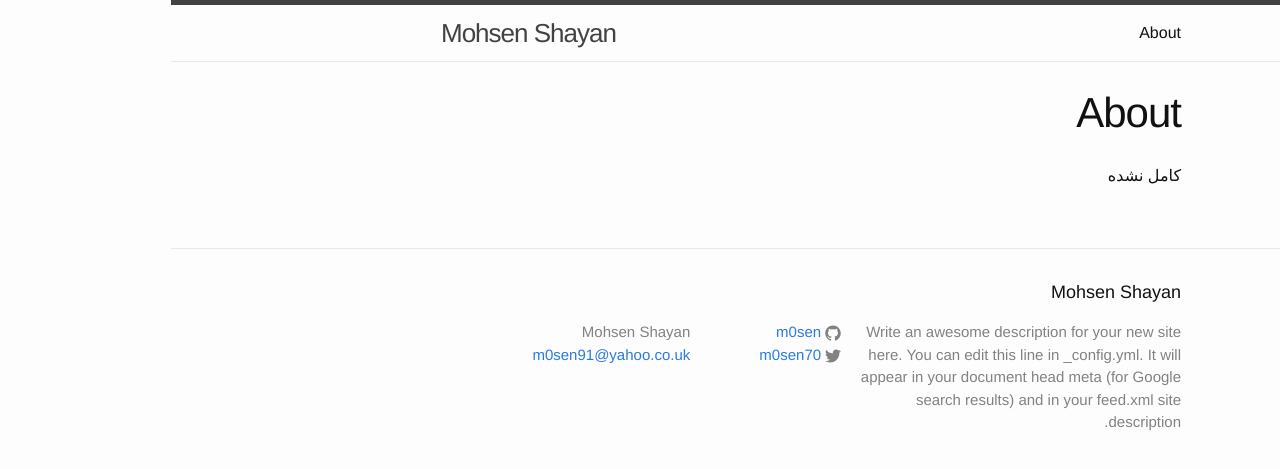
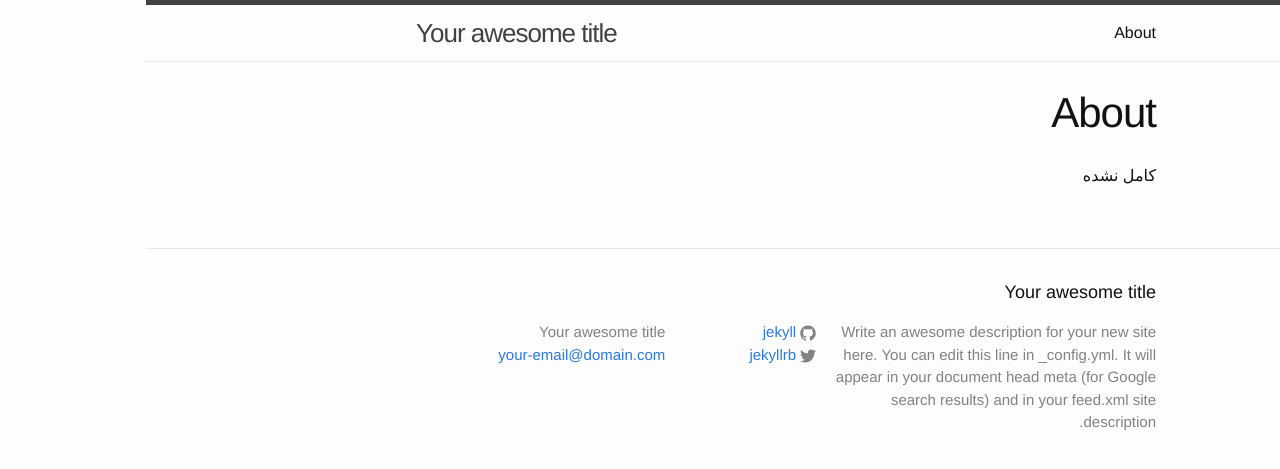
Before and after one commit to m0sen/m0sen.github.io, a Jekyll site: the page built from about.md, in a window 1280 px wide. Shown: the top 469 px of the page. Built offline with Jekyll 4.4.1, drawn with Linux system fonts in a browser that asks for light colours; a script that is not in the unit is left out.

Commit message:
Added files via upload

```diff
--- a/_config.yml
+++ b/_config.yml
@@ -1,22 +1,26 @@
-title: Mohsen Shayan
-email: m0sen91@yahoo.co.uk
+# Welcome to Jekyll!
+#
+# This config file is meant for settings that affect your whole blog, values
+# which you are expected to set up once and rarely need to edit after that.
+# For technical reasons, this file is *NOT* reloaded automatically when you use
+# 'jekyll serve'. If you change this file, please restart the server process.
+
+# Site settings
+title: Your awesome title
+email: your-email@domain.com
 description: > # this means to ignore newlines until "baseurl:"
   Write an awesome description for your new site here. You can edit this
   line in _config.yml. It will appear in your document head meta (for
   Google search results) and in your feed.xml site description.
 baseurl: "" # the subpath of your site, e.g. /blog
-url: "http://m0sen.github.io" # the base hostname & protocol for your site
-twitter_username: m0sen70
-github_username:  m0sen
-copyright: "Commons Attribution 4.0 International"
+url: "http://yourdomain.com" # the base hostname & protocol for your site
+twitter_username: jekyllrb
+github_username:  jekyll
 
 # Build settings
-markdown: Markright
-highlighter: rouge
-kramdown:
-coderay_line_numbers: nil
+markdown: kramdown
+
 encoding: utf-8
-timezone: Asia/Tehran
 paginate: 5
 paginate_path: "/page:num/"
 tag_page_layout: tag_page
```
